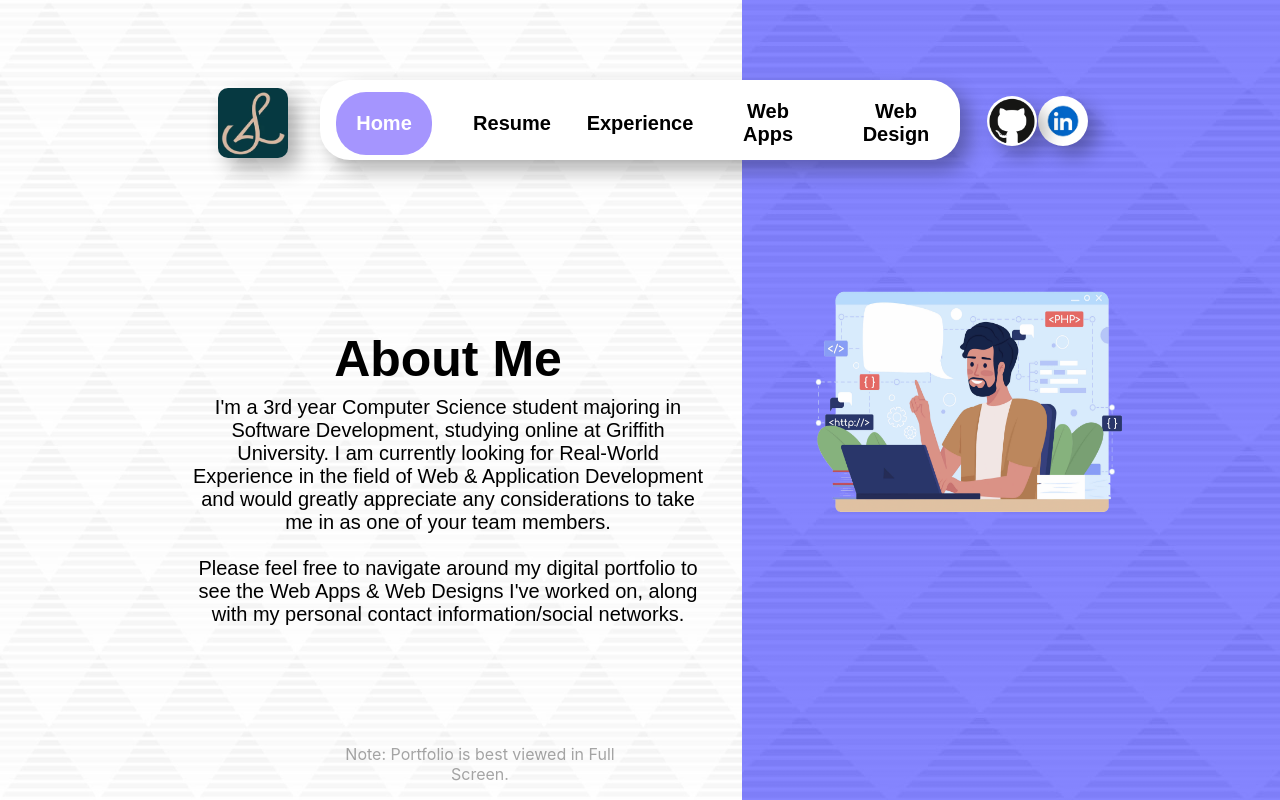
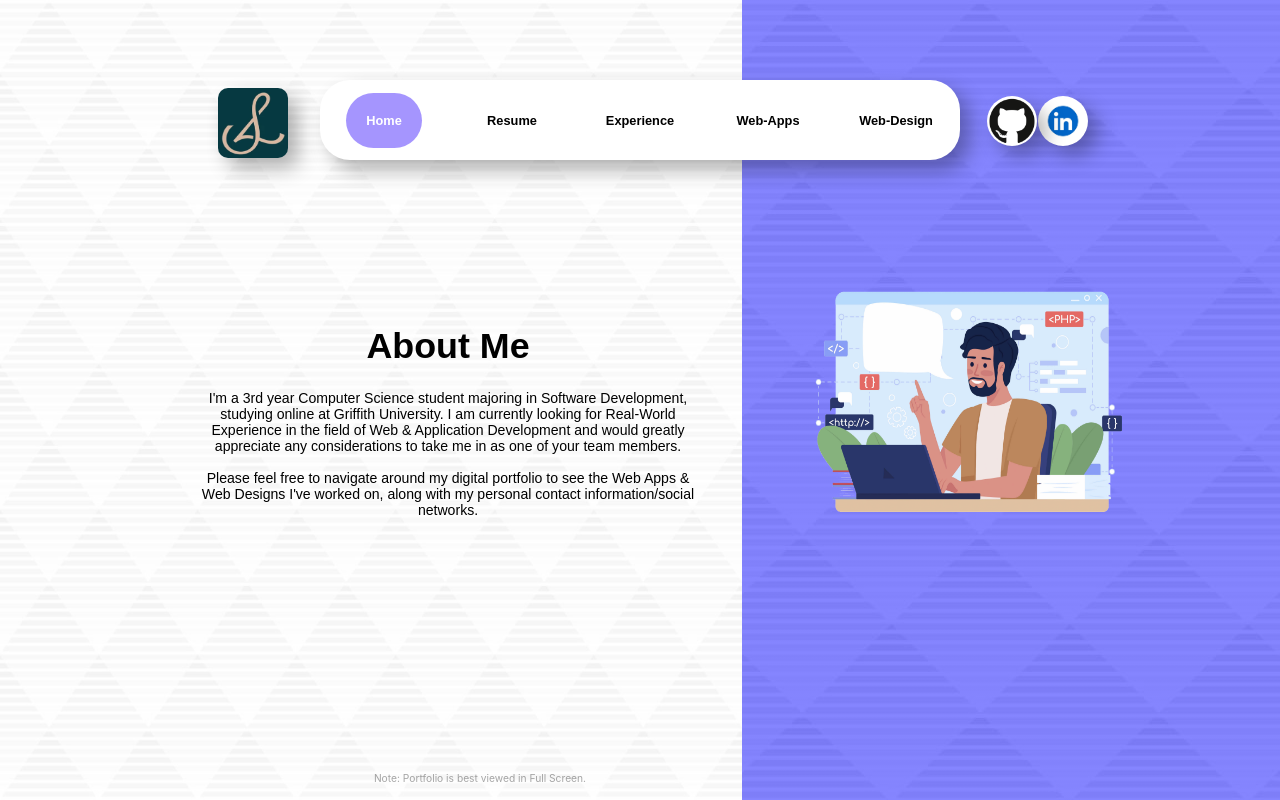
Before and after one commit to lseti1/portfolio-527386, a React (Create React App) app: page / in a window 1280 px wide. Built offline with nearby package versions, Linux system fonts and the light colour scheme.

Commit message:
Minor Visual Changes To Work In Different Window Sizes/Screen

```diff
--- a/src/App.css
+++ b/src/App.css
@@ -36,7 +36,7 @@ body {
   height: 100px;
   width: 40%;
   font-family: Arial, Helvetica, sans-serif;
-  font-size: 25px;
+  font-size: 1.4vw;
 
   position: absolute;
   top: 37%;
@@ -53,7 +53,7 @@ body {
   height: 150px;
   width: 40%;
   font-family: Arial, Helvetica, sans-serif;
-  font-size: 20px;
+  font-size: 1.1vw;
 
   position: absolute;
   top: 47%;
@@ -95,7 +95,7 @@ body {
   width: 50%;
   font-family: Arial, Helvetica, sans-serif;
   font-weight: bold;
-  font-size: 20px;
+  font-size: 1vw;
 
   position: absolute;
   left: 25%;
@@ -290,7 +290,7 @@ body {
 
 .projectDisclaimer {
   margin-top: 95px;
-  font-size: 12px;
+  font-size: 0.7vw;
   color: rgba(0, 0, 0, 0.445);
   margin-top: 110px;
 }
@@ -350,6 +350,7 @@ body {
 .portfolioDisclaimer {
   color: rgba(0, 0, 0, 0.349);
   width: 25%;
+  font-size: 0.8vw;
 
   position: absolute;
   left: 25%;
--- a/src/App.js
+++ b/src/App.js
@@ -101,8 +101,8 @@ function App() {
         <div className={currentPage === "home" ? "active" : "navigationItem"} onClick={() => handlePageChange("home")}>Home</div>
         <div className={currentPage === "resume" ? "active" : "navigationItem"} onClick={() => handlePageChange("resume")}>Resume</div>
         <div className={currentPage === "experience" ? "active" : "navigationItem"} onClick={() => handlePageChange("experience")}>Experience</div>
-        <div className={currentPage === "Web Apps" ? "active" : "navigationItem"} onClick={() => handlePageChange("Web Apps")}>Web Apps</div>
-        <div className={currentPage === "Web Design" ? "active" : "navigationItem"} onClick={() => handlePageChange("Web Design")}>Web Design</div>
+        <div className={currentPage === "Web Apps" ? "active" : "navigationItem"} onClick={() => handlePageChange("Web Apps")}>Web-Apps</div>
+        <div className={currentPage === "Web Design" ? "active" : "navigationItem"} onClick={() => handlePageChange("Web Design")}>Web-Design</div>
       </div>
       <div className="logo"></div>
       <div className = "portfolioDisclaimer">Note: Portfolio is best viewed in Full Screen.</div>
```
